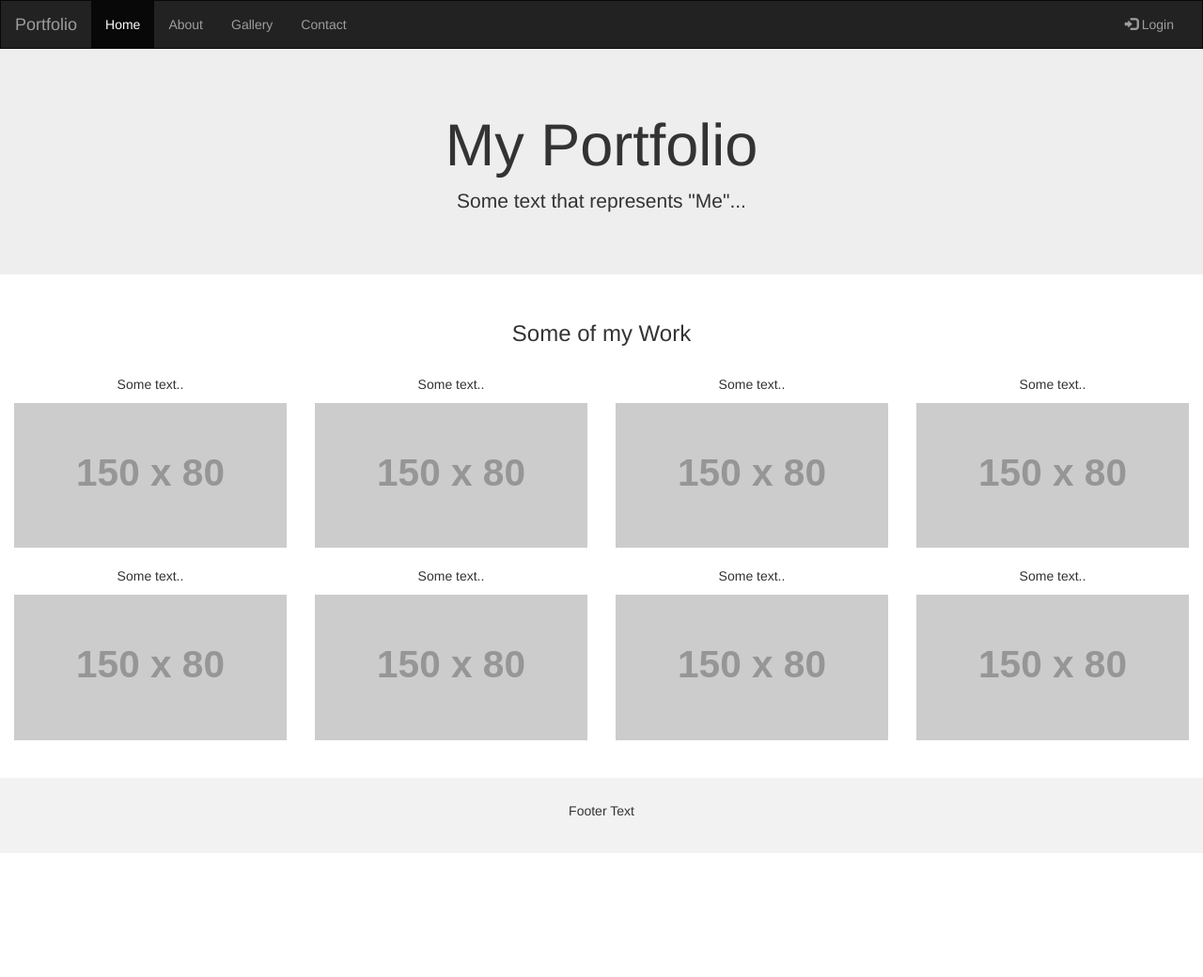
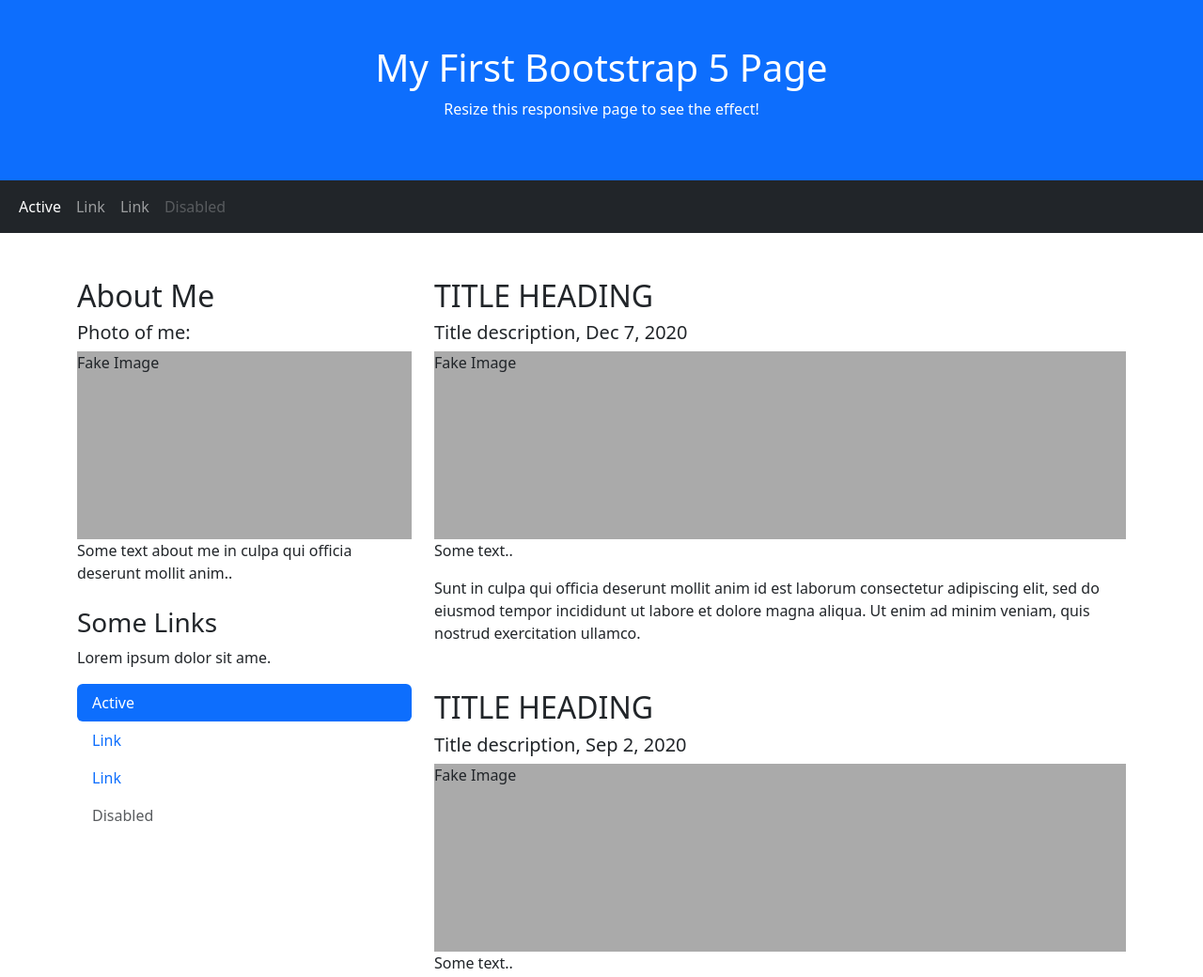
Before and after one commit to crankyshorts/crankyshorts.github.io, a plain HTML site: page index.html in a window 1280 px wide. Shown: the top 1040 px of the page at 94% size. Before the commit the page ends 908 px from the top, so only its background shows below. Drawn offline with nearby package versions, Linux system fonts and the light colour scheme; placeholder pictures from the web are drawn by us.

Commit message:
Update index.html

```diff
--- a/index.html
+++ b/index.html
@@ -1,105 +1,88 @@
 <!DOCTYPE html>
 <html lang="en">
 <head>
-  <title>Bootstrap Example</title>
+  <title>Bootstrap 5 Website Example</title>
   <meta charset="utf-8">
   <meta name="viewport" content="width=device-width, initial-scale=1">
-  <link rel="stylesheet" href="https://maxcdn.bootstrapcdn.com/bootstrap/3.4.1/css/bootstrap.min.css">
-  <script src="https://ajax.googleapis.com/ajax/libs/jquery/3.7.1/jquery.min.js"></script>
-  <script src="https://maxcdn.bootstrapcdn.com/bootstrap/3.4.1/js/bootstrap.min.js"></script>
+  <link href="https://cdn.jsdelivr.net/npm/bootstrap@5.3.3/dist/css/bootstrap.min.css" rel="stylesheet">
+  <script src="https://cdn.jsdelivr.net/npm/bootstrap@5.3.3/dist/js/bootstrap.bundle.min.js"></script>
   <style>
-    /* Remove the navbar's default margin-bottom and rounded borders */
-    .navbar {
-      margin-bottom: 0;
-      border-radius: 0;
-    }
-
-    /* Add a gray background color and some padding to the footer */
-    footer {
-      background-color: #f2f2f2;
-      padding: 25px;
-    }
+  .fakeimg {
+    height: 200px;
+    background: #aaa;
+  }
   </style>
 </head>
 <body>
 
-<nav class="navbar navbar-inverse">
+<div class="p-5 bg-primary text-white text-center">
+  <h1>My First Bootstrap 5 Page</h1>
+  <p>Resize this responsive page to see the effect!</p>
+</div>
+
+<nav class="navbar navbar-expand-sm bg-dark navbar-dark">
   <div class="container-fluid">
-    <div class="navbar-header">
-      <button type="button" class="navbar-toggle" data-toggle="collapse" data-target="#myNavbar">
-        <span class="icon-bar"></span>
-        <span class="icon-bar"></span>
-        <span class="icon-bar"></span>
-      </button>
-      <a class="navbar-brand" href="#">Portfolio</a>
-    </div>
-    <div class="collapse navbar-collapse" id="myNavbar">
-      <ul class="nav navbar-nav">
-        <li class="active"><a href="#">Home</a></li>
-        <li><a href="#">About</a></li>
-        <li><a href="#">Gallery</a></li>
-        <li><a href="#">Contact</a></li>
-      </ul>
-      <ul class="nav navbar-nav navbar-right">
-        <li><a href="#"><span class="glyphicon glyphicon-log-in"></span> Login</a></li>
-      </ul>
-    </div>
+    <ul class="navbar-nav">
+      <li class="nav-item">
+        <a class="nav-link active" href="#">Active</a>
+      </li>
+      <li class="nav-item">
+        <a class="nav-link" href="#">Link</a>
+      </li>
+      <li class="nav-item">
+        <a class="nav-link" href="#">Link</a>
+      </li>
+      <li class="nav-item">
+        <a class="nav-link disabled" href="#">Disabled</a>
+      </li>
+    </ul>
   </div>
 </nav>
 
-<div class="jumbotron">
-  <div class="container text-center">
-    <h1>My Portfolio</h1>
-    <p>Some text that represents "Me"...</p>
+<div class="container mt-5">
+  <div class="row">
+    <div class="col-sm-4">
+      <h2>About Me</h2>
+      <h5>Photo of me:</h5>
+      <div class="fakeimg">Fake Image</div>
+      <p>Some text about me in culpa qui officia deserunt mollit anim..</p>
+      <h3 class="mt-4">Some Links</h3>
+      <p>Lorem ipsum dolor sit ame.</p>
+      <ul class="nav nav-pills flex-column">
+        <li class="nav-item">
+          <a class="nav-link active" href="#">Active</a>
+        </li>
+        <li class="nav-item">
+          <a class="nav-link" href="#">Link</a>
+        </li>
+        <li class="nav-item">
+          <a class="nav-link" href="#">Link</a>
+        </li>
+        <li class="nav-item">
+          <a class="nav-link disabled" href="#">Disabled</a>
+        </li>
+      </ul>
+      <hr class="d-sm-none">
+    </div>
+    <div class="col-sm-8">
+      <h2>TITLE HEADING</h2>
+      <h5>Title description, Dec 7, 2020</h5>
+      <div class="fakeimg">Fake Image</div>
+      <p>Some text..</p>
+      <p>Sunt in culpa qui officia deserunt mollit anim id est laborum consectetur adipiscing elit, sed do eiusmod tempor incididunt ut labore et dolore magna aliqua. Ut enim ad minim veniam, quis nostrud exercitation ullamco.</p>
+
+      <h2 class="mt-5">TITLE HEADING</h2>
+      <h5>Title description, Sep 2, 2020</h5>
+      <div class="fakeimg">Fake Image</div>
+      <p>Some text..</p>
+      <p>Sunt in culpa qui officia deserunt mollit anim id est laborum consectetur adipiscing elit, sed do eiusmod tempor incididunt ut labore et dolore magna aliqua. Ut enim ad minim veniam, quis nostrud exercitation ullamco.</p>
+    </div>
   </div>
 </div>
 
-<div class="container-fluid bg-3 text-center">
-  <h3>Some of my Work</h3><br>
-  <div class="row">
-    <div class="col-sm-3">
-      <p>Some text..</p>
-      <img src="https://placehold.it/150x80?text=IMAGE" class="img-responsive" style="width:100%" alt="Image">
-    </div>
-    <div class="col-sm-3">
-      <p>Some text..</p>
-      <img src="https://placehold.it/150x80?text=IMAGE" class="img-responsive" style="width:100%" alt="Image">
-    </div>
-    <div class="col-sm-3">
-      <p>Some text..</p>
-      <img src="https://placehold.it/150x80?text=IMAGE" class="img-responsive" style="width:100%" alt="Image">
-    </div>
-    <div class="col-sm-3">
-      <p>Some text..</p>
-      <img src="https://placehold.it/150x80?text=IMAGE" class="img-responsive" style="width:100%" alt="Image">
-    </div>
-  </div>
-</div><br>
-
-<div class="container-fluid bg-3 text-center">
-  <div class="row">
-    <div class="col-sm-3">
-      <p>Some text..</p>
-      <img src="https://placehold.it/150x80?text=IMAGE" class="img-responsive" style="width:100%" alt="Image">
-    </div>
-    <div class="col-sm-3">
-      <p>Some text..</p>
-      <img src="https://placehold.it/150x80?text=IMAGE" class="img-responsive" style="width:100%" alt="Image">
-    </div>
-    <div class="col-sm-3">
-      <p>Some text..</p>
-      <img src="https://placehold.it/150x80?text=IMAGE" class="img-responsive" style="width:100%" alt="Image">
-    </div>
-    <div class="col-sm-3">
-      <p>Some text..</p>
-      <img src="https://placehold.it/150x80?text=IMAGE" class="img-responsive" style="width:100%" alt="Image">
-    </div>
-  </div>
-</div><br><br>
-
-<footer class="container-fluid text-center">
-  <p>Footer Text</p>
-</footer>
+<div class="mt-5 p-4 bg-dark text-white text-center">
+  <p>Footer</p>
+</div>
 
 </body>
 </html>
```
